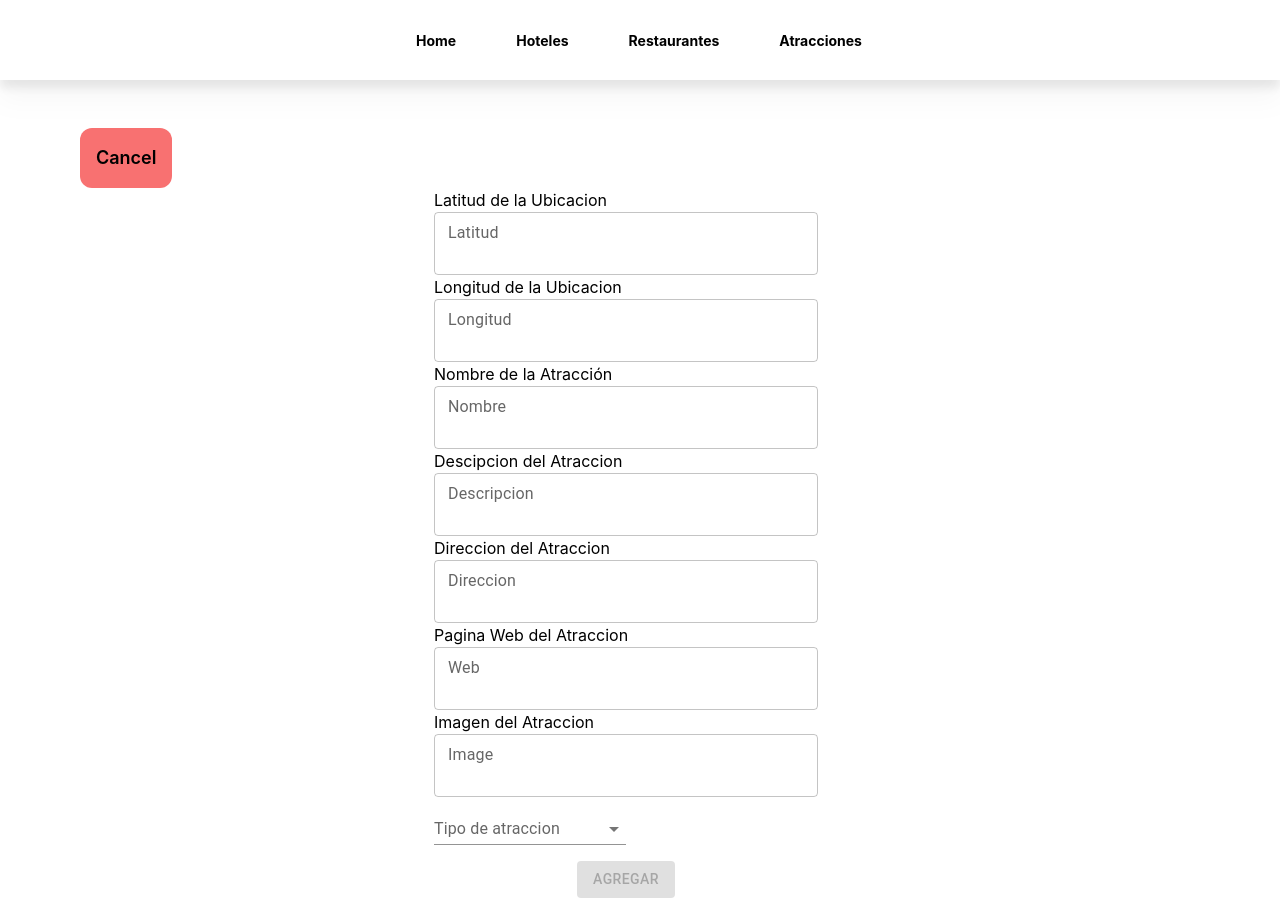
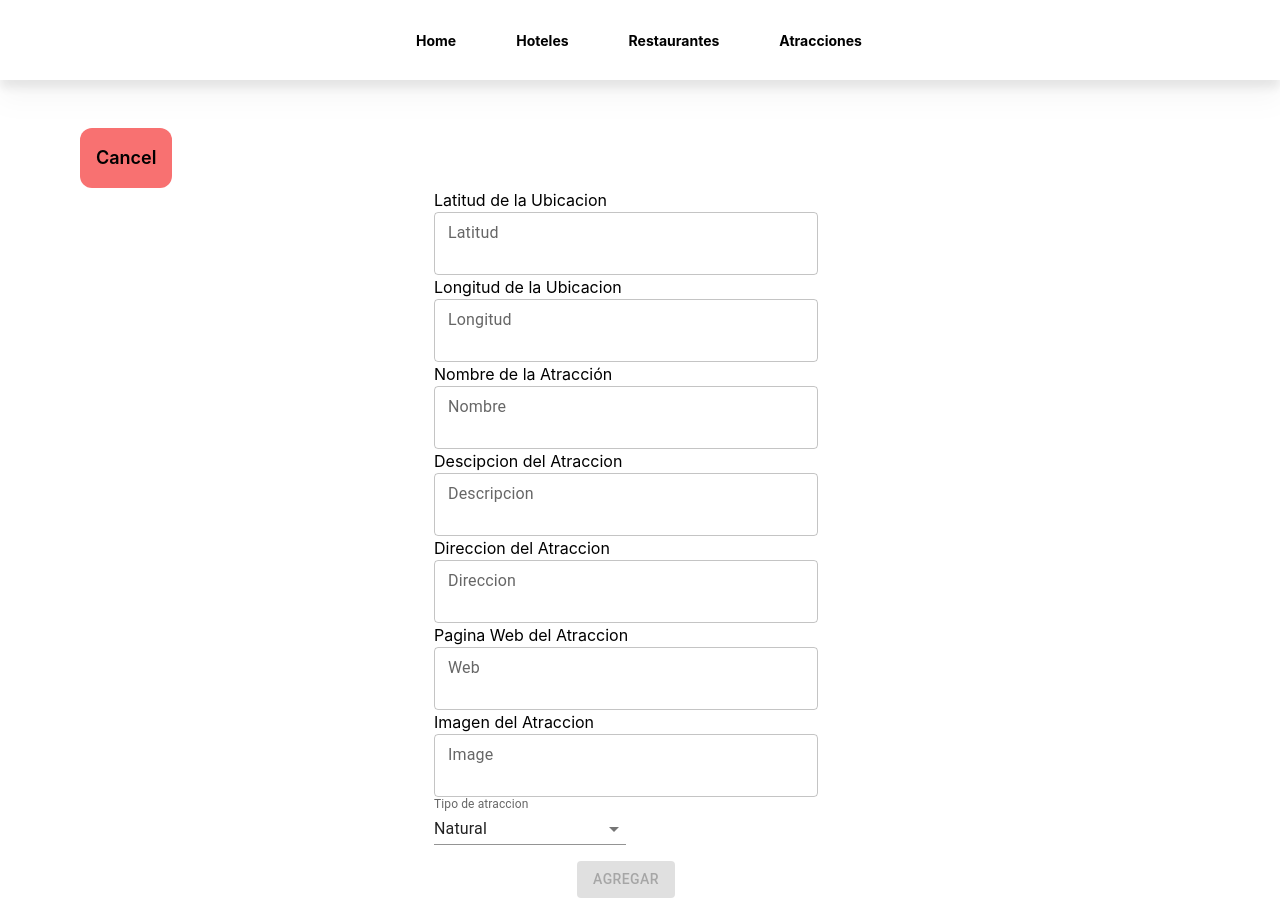
Before and after one commit to jocttavio/custom-map, a Next.js app: page /crud/atractions/NewAtracc in a window 1280 px wide. Built offline with nearby package versions, Linux system fonts and the light colour scheme.

Commit message:
Corrigiendo errores de newAtracc y NewRest

```diff
--- a/pages/crud/atractions/NewAtracc.js
+++ b/pages/crud/atractions/NewAtracc.js
@@ -14,7 +14,7 @@ import { useRouter } from "next/router";
 
 const NewAtracc = () => {
   const router = useRouter();
-  const Options = ['Natural', 'Artificial', ''];
+  const Options = ['', 'Artificial', 'Natural'];
 
   const [atraction, setAtracc] = useState({
     fk_atraccion_a: 2,
@@ -59,8 +59,8 @@ const NewAtracc = () => {
         await updateHotel(router.query.id, atraction);
       } else {
         await createHotel(atraction);
+       }
         router.push("/crud/atractions");
-      }
     } catch (error) {
       console.log(error);
     }
@@ -207,7 +207,7 @@ const NewAtracc = () => {
                   longitude_a: atraction.longitude_a,
                 }]
               } TypeMap={3}
-                TypeIcon={atraction.fk_atraccion_a+3} />
+                TypeIcon={atraction.fk_atraccion_a} />
             )}
           </div>
 
--- a/pages/crud/restaurant/NewRest.js
+++ b/pages/crud/restaurant/NewRest.js
@@ -59,8 +59,8 @@ const NewRest = () => {
         await updateRest(router.query.id, restaurant);
       } else {
         await createRest(restaurant);
+}
         router.push("/crud/restaurant");
-      }
     } catch (error) {
       console.log(error);
     }
@@ -196,7 +196,6 @@ const NewRest = () => {
               </div>
             </form>
           </div>
-
           <div>
             {router.query.id && (
               <Map locations={
```
Also changed, not shown: 1 other file (tests, documents, lock files or other folders).
